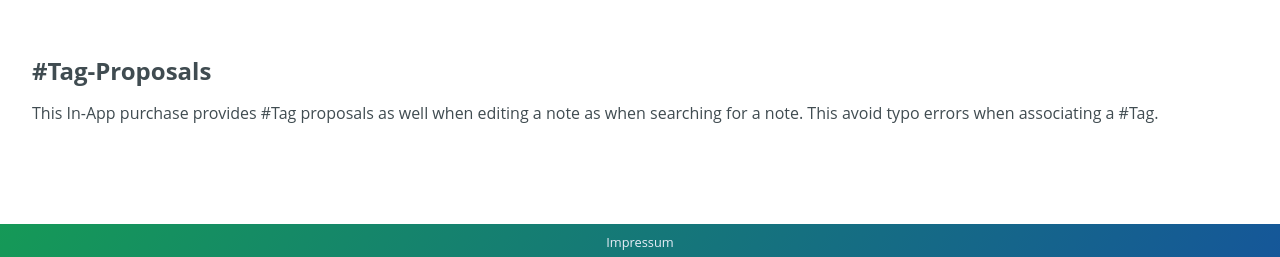
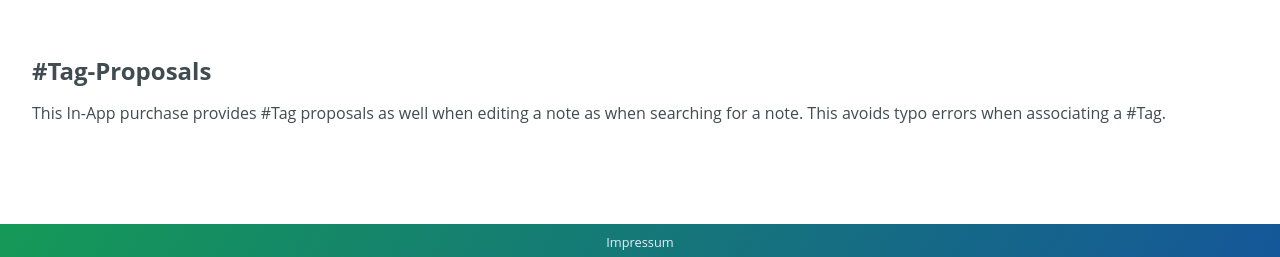
Before and after one commit to cs-LA/home, a Jekyll site: the page built from KTrunk/Manual/IAP.md, in a window 1280 px wide. Shown: the part 640-897 px from the top of the page. Built offline with Jekyll 4.4.1, drawn with Linux system fonts in a browser that asks for light colours; our own code applies the rules of GitHub Pages for plain Markdown files.

Commit message:
Update IAP.md

```diff
--- a/KTrunk/Manual/IAP.md
+++ b/KTrunk/Manual/IAP.md
@@ -53,6 +53,6 @@
   <span class="de">#Tag Vorschläge</span>
 </h3>
 <p>
-  <span class="en">This In-App purchase provides #Tag proposals as well when editing a note as when searching for a note. This avoid typo errors when associating a #Tag.</span>
-  <span class="de">Dieser In-App-Kauf schlägt schon vergebene #Tags vor; sowohl beim Bearbeiten einer Notiz als auch bei der Suche. Dadurch werden Tippfehle bei der Zuordnung von #Tags vermieden.</span>
+  <span class="en">This In-App purchase provides #Tag proposals as well when editing a note as when searching for a note. This avoids typo errors when associating a #Tag.</span>
+  <span class="de">Dieser In-App-Kauf schlägt schon vergebene #Tags vor; sowohl beim Bearbeiten einer Notiz als auch bei der Suche. Dadurch werden Tippfehler bei der Zuordnung von #Tags vermieden.</span>
 </p>
```
